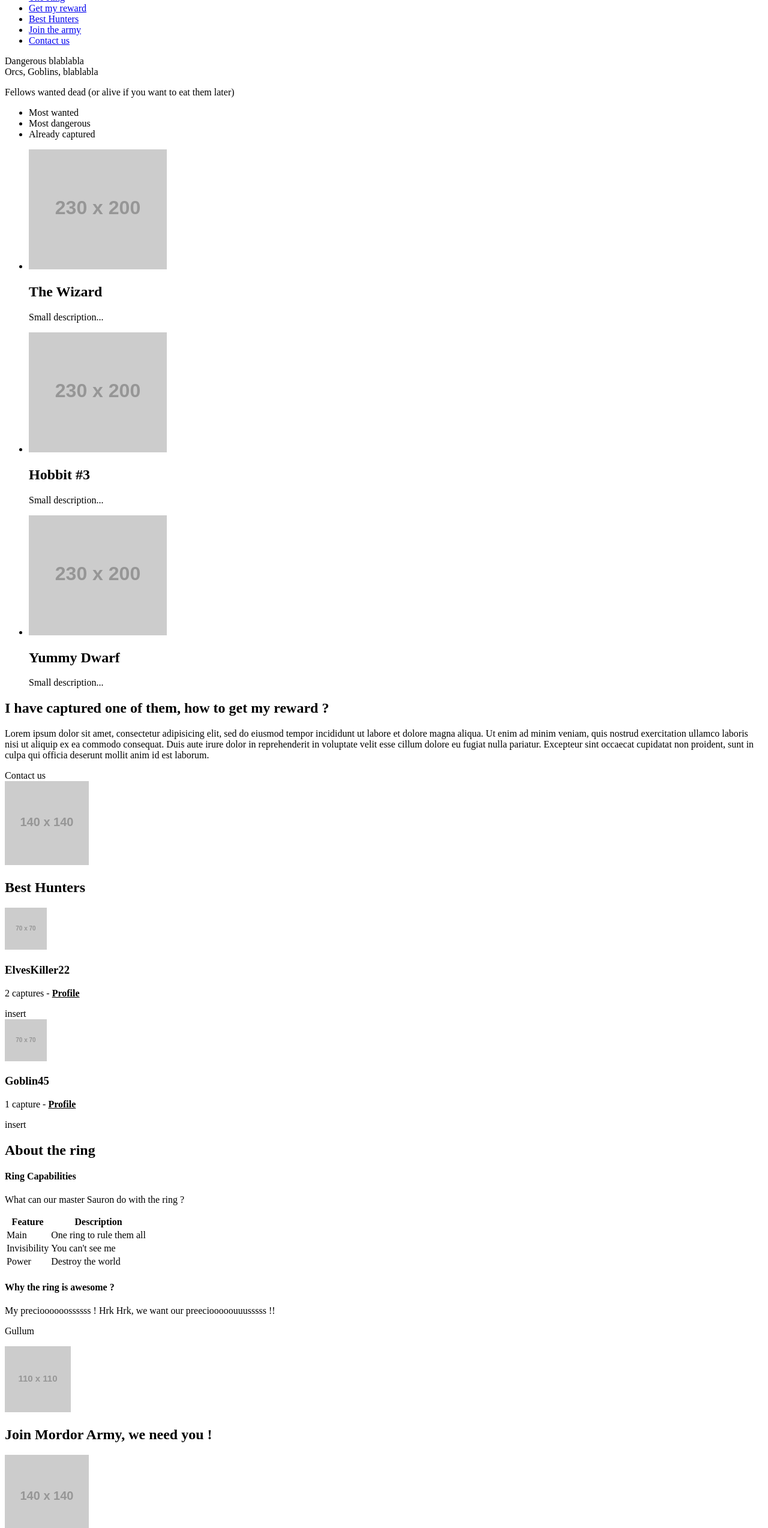
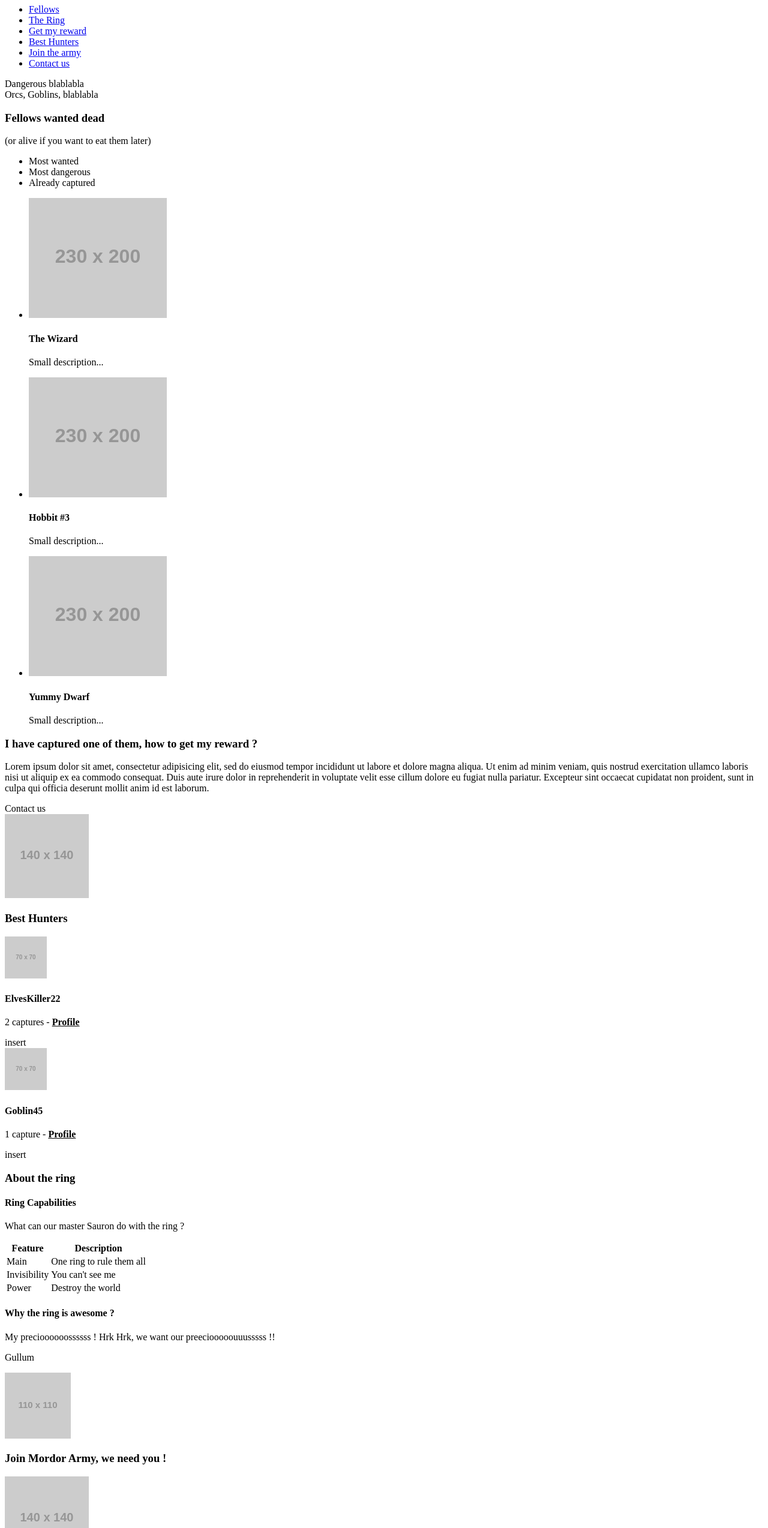
Before and after one commit to Dindonneau/WildCodeFool, a plain HTML site: page index.html in a window 1280 px wide. Shown: the part 73-2620 px from the top of the page at 60% size. Drawn offline with Linux system fonts and the light colour scheme; placeholder pictures from the web are drawn by us.

Commit message:
few changes in index

```diff
--- a/index.html
+++ b/index.html
@@ -1,5 +1,5 @@
 <!DOCTYPE html>
-<html  lang="fr">
+<html  lang="zxx">
 <head>
   <!-- link rel="stylesheet" href="reset.css">
   <link rel="stylesheet" href="style.css"-->
@@ -12,7 +12,7 @@
 
   <header>
     <div>
-      <div>FindThePrecious.com</div>
+      <h1>FindThePrecious.com</h1>
 
       <!-- Menu Top -->
       <nav>
@@ -37,7 +37,8 @@
                               <!-- FELLOWS -->
 
   <section id="Fellows">
-    <p>Fellows wanted dead (or alive if you want to eat them later)</p>
+    <h3>Fellows wanted dead</h3>
+    <p>(or alive if you want to eat them later)</p>
 
     <!-- NavBar -->
     <div>
@@ -57,7 +58,7 @@
               <img src="https://via.placeholder.com/230x200" alt="Gandalf">
             </div>
             <div>
-              <h2>The Wizard</h2>
+              <h4>The Wizard</h4>
               <p>Small description...</p>
             </div>
           </div>
@@ -69,7 +70,7 @@
               <img src="https://via.placeholder.com/230x200" alt="Hobbit">
             </div>
             <div>
-              <h2>Hobbit #3</h2>
+              <h4>Hobbit #3</h4>
               <p>Small description...</p>
             </div>
           </div>
@@ -81,7 +82,7 @@
               <img src="https://via.placeholder.com/230x200" alt="Willow">
             </div>
             <div>
-              <h2>Yummy Dwarf</h2>
+              <h4>Yummy Dwarf</h4>
               <p>Small description...</p>
             </div>
           </div>
@@ -99,7 +100,7 @@
             2 - picture (right)
     -->
     <div>
-      <h1>I have captured one of them, how to get my reward ?</h1>
+      <h3>I have captured one of them, how to get my reward ?</h3>
       <p>Lorem ipsum dolor sit amet, consectetur adipisicing elit, sed do eiusmod tempor incididunt ut labore et dolore magna aliqua. Ut enim ad minim veniam, quis nostrud exercitation ullamco laboris nisi ut aliquip ex ea commodo consequat. Duis aute irure dolor in reprehenderit in voluptate velit esse cillum dolore eu fugiat nulla pariatur. Excepteur sint occaecat cupidatat non proident, sunt in culpa qui officia deserunt mollit anim id est laborum.</p>
       <div>Contact us</div>
     </div>
@@ -110,14 +111,14 @@
 
                               <!-- BESTS -->
   <section id="Bests">
-    <h1>Best Hunters</h1>
+    <h3>Best Hunters</h3>
 
     <div>
 
       <div>
         <div><img src="https://via.placeholder.com/70" alt="Vilain méchant"></div>
         <div>
-          <h3>ElvesKiller22</h3>
+          <h4>ElvesKiller22</h4>
           <p>2 captures - <b><u><a>Profile</a></u></b></p>
           <div>insert</div>
         </div>
@@ -126,7 +127,7 @@
       <div>
         <div><img src="https://via.placeholder.com/70" alt="Méchant pas beau"></div>
         <div>
-          <h3>Goblin45</h3>
+          <h4>Goblin45</h4>
           <p>1 capture - <b><u><a>Profile</a></u></b></p>
           <div>insert</div>
         </div>
@@ -137,7 +138,7 @@
 
                               <!-- RING -->
   <section id="Ring">
-    <h1>About the ring</h1>
+    <h3>About the ring</h3>
 
     <div>
       <div><h4>Ring Capabilities</h4></div>
@@ -189,7 +190,7 @@
 
                           <!-- JOIN MORDOR ARMY -->
   <section id="Join">
-    <h1>Join Mordor Army, we need you !</h1>
+    <h3>Join Mordor Army, we need you !</h3>
 
     <div>
       <div><img src="https://via.placeholder.com/140" alt="Armée de Sauron"></div>
@@ -205,7 +206,9 @@
 
                             <!-- CONTACT US -->
   <section id="Contact">
-    <form>
+    <h3>Contact us</h3>
+
+    <form action="whatever.php" method="post">
       <input id="email" type="text" placeholder="@">
       <input id="adresse" type="text" placeholder="⌂">
       <select name="select">
@@ -214,6 +217,7 @@
         <option>I think my husband is one of them</option>
       </select>
       <textarea id="message" rows="10" cols="50" name="message" placeholder="Your message"></textarea>
+      <input id="submit" type="submit" value="Send">
     </form>
   </section>
 
@@ -227,8 +231,8 @@
 
     <div>
       <p>About us</p>
-      <p>Fellows</p>
-      <p>Join our Army</p>
+      <p><a href="#Fellows">Fellows</a></p>
+      <p><a href="#Join">Join the army</a></p>
     </div>
 
     <div>
@@ -245,3 +249,5 @@
   </footer>
 
 </body>
+
+</html>
```
